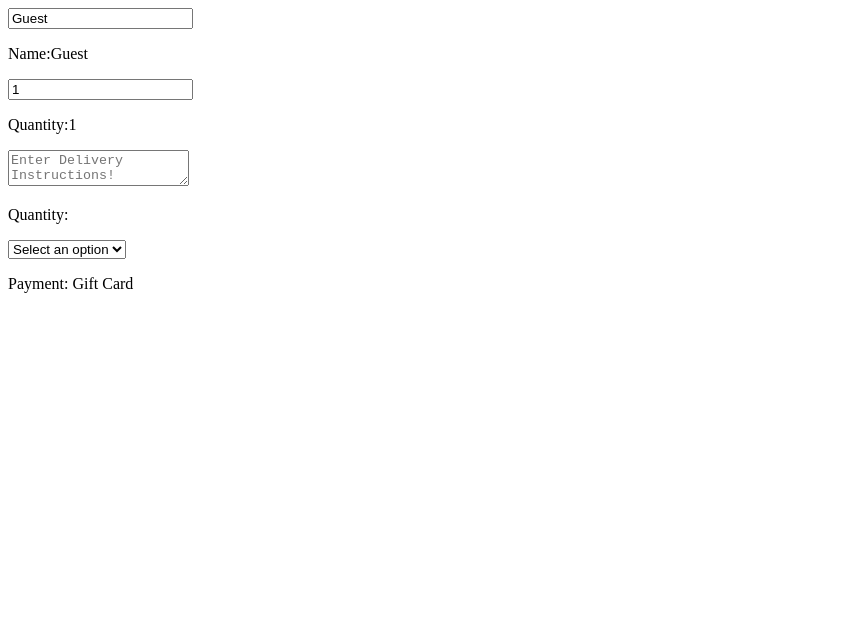
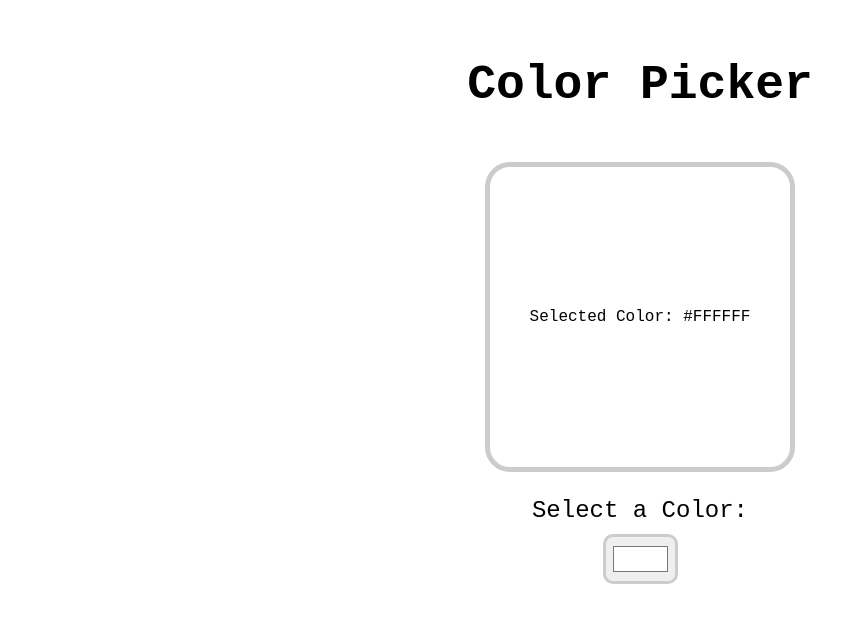
Before and after one commit to shiveshkumarsuri/react-js, a React (Vite) app: page / in a window 1280 px wide. Shown: the top 622 px of the page, without its empty margins (0-865 px from the left). Built offline with nearby package versions, Linux system fonts and the light colour scheme.

Commit message:
react-hook colo-picker complete

```diff
--- a/src/App.jsx
+++ b/src/App.jsx
@@ -1,10 +1,10 @@
-import EventHandlerOnChange from './EventHandlerOnChange.jsx'
+import ColorPicker from './ColorPicker.jsx'
 
 function App() {
 
   return(
     <>
-    <EventHandlerOnChange />
+    <ColorPicker />
     </>
   );
 }
--- /dev/null
+++ b/src/ColorPicker.jsx
@@ -0,0 +1,21 @@
+import React, {useState} from 'react';
+
+function ColorPicker(){
+    const [color, setColor] = useState("#FFFFFF");
+
+    const handleColorChange = (event) =>{
+        setColor(event.target.value);
+    }
+
+    return(
+        <div className="color-picker-container">
+            <h1>Color Picker</h1>
+            <div className="color-display" style={{backgroundColor: color}}>
+                <p>Selected Color: {color}</p>
+            </div>
+            <label>Select a Color:</label>
+            <input type="color" value={color} onChange={handleColorChange}></input>
+        </div>
+    );
+}
+export default ColorPicker
--- a/src/index.css
+++ b/src/index.css
@@ -1,26 +1,46 @@
-.counter-container{
-    text-align: center;
-    font-family: Arial, Helvetica, sans-serif;
+body{
+    font-family: 'Courier New', Courier, monospace;
 }
 
-.counter-display{
-    font-size: 5em;
-    margin-top: 0;
-    margin-bottom: 50px;
-}
-.counter-button{
-    width: 150px;
-    height: 50px;
-    font-size: 1.5em;
-    font-weight: bold;
-    margin: 0px 5px;
-    background-color: hsl(197, 100%, 58%);
-    color: white;
-    border: none;
-    border-radius: 3px;
-    cursor: pointer;
+.color-picker-container{
+    display: flex;
+    flex-direction: column;
+    align-items: center;
 }
 
-.counter-button:hover{
-    background-color: hsl(196, 40%, 24%)
+h1{
+    margin: 50px;
+    font-size: 3rem;
 }
+
+.color-display{
+    width: 300px;
+    height: 300px;
+    display: flex;
+    justify-content: center;
+    align-items: center;
+    border: 5px solid hsl(0, 0%, 80%);
+    border-radius: 25px;
+    margin-bottom: 25px;
+    transition: 0.25s ease;
+}
+
+.color-disply{
+    color: hsl(0, 0%, 20%);
+    font-size: 2rem;
+    text-align: center;
+}
+
+label{
+    font-size: 1.5rem;
+    font-size: bold;
+    margin-bottom: 10px;
+}
+
+input[type="color"]{
+    width: 75px;
+    height: 50px;
+    padding: 5px;
+    border-radius: 10px;
+    border: 3px solid hsl(0, 0%, 80%);
+}
```
